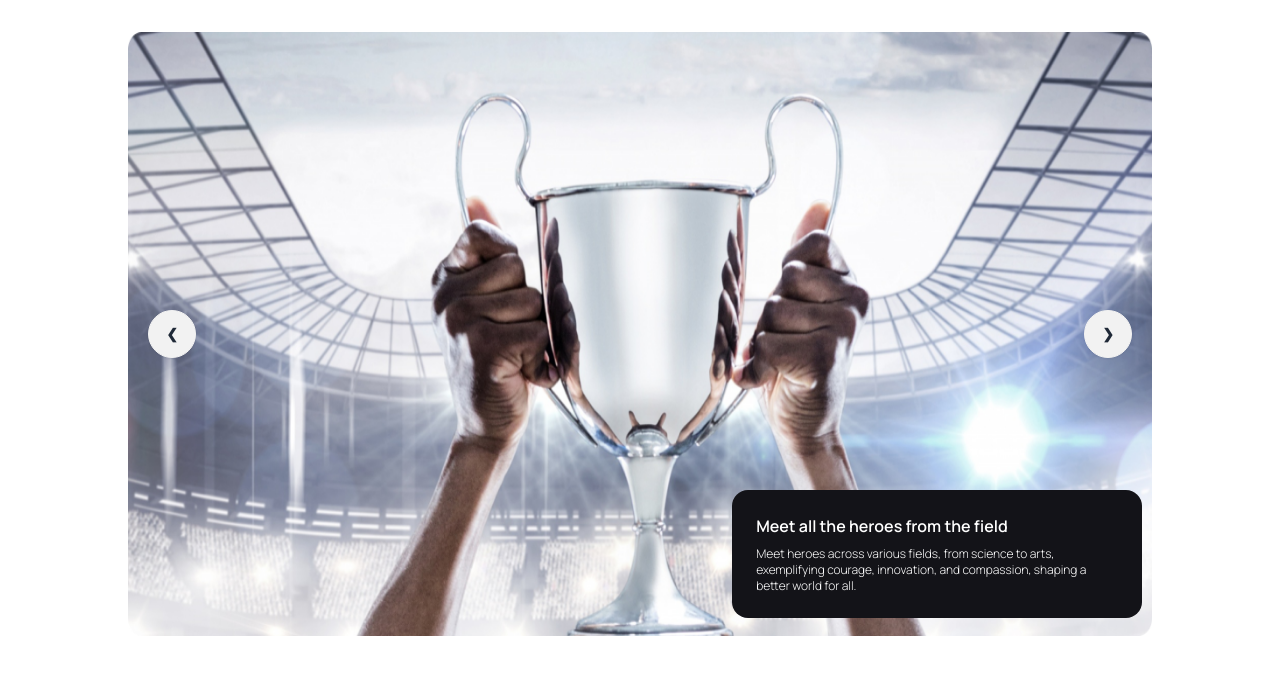
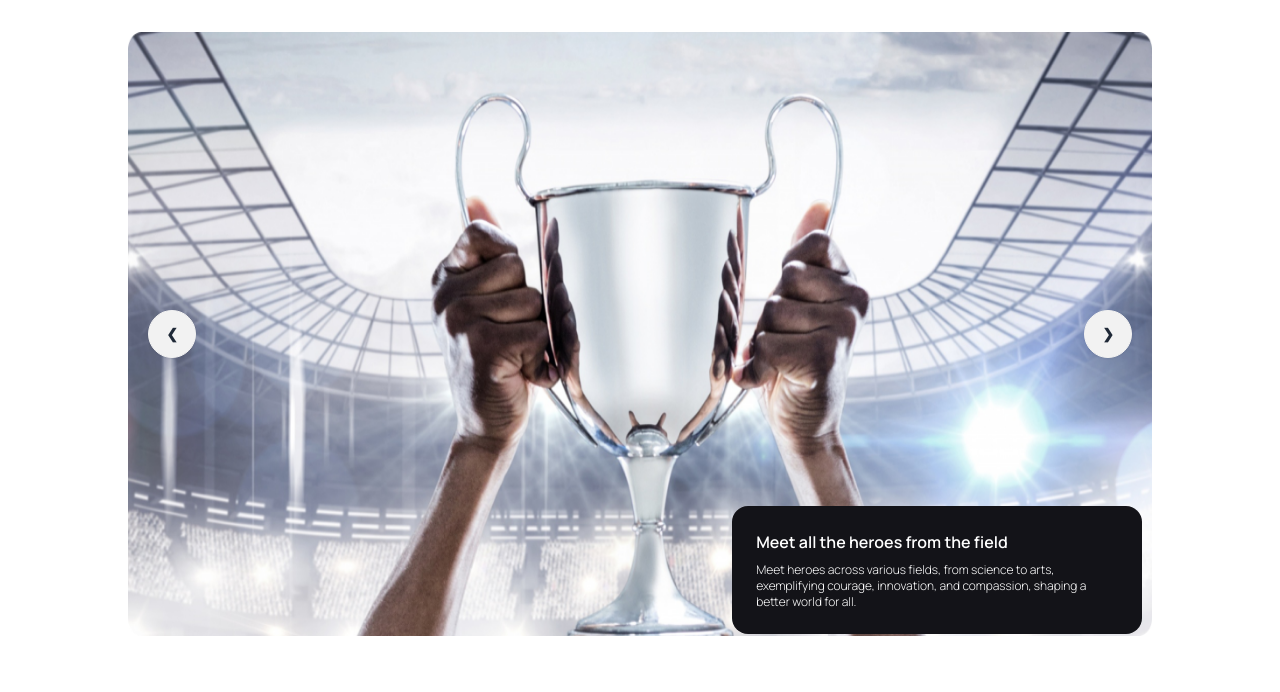
Before and after one commit to Anamul029/B9A2-Hockeys-website__Assignment-3, a plain HTML site: page index.html in a window 1280 px wide. Shown: the part 108-800 px from the top of the page. Drawn offline with nearby package versions, Linux system fonts and the light colour scheme.

Commit message:
adding margin to banner extra part

```diff
--- a/index.html
+++ b/index.html
@@ -82,7 +82,7 @@
         </div>
 
         <div
-            class="w-full lg:absolute lg:top-[75%] lg:left-[59%] lg:w-[40%] rounded-2xl bg-[#131318] p-8 lg:p-6 md:p-4">
+            class="mt-4 w-full lg:absolute lg:top-[75%] lg:left-[59%] lg:w-[40%] rounded-2xl bg-[#131318] p-8 lg:p-6 md:p-4">
             <h2 class="text-white font-bold mb-2">Meet all the heroes from the field</h2>
             <p class="text-white text-xs">Meet heroes across various fields, from science to arts, exemplifying courage,
                 innovation, and compassion, shaping a better world for all.</p>
```
